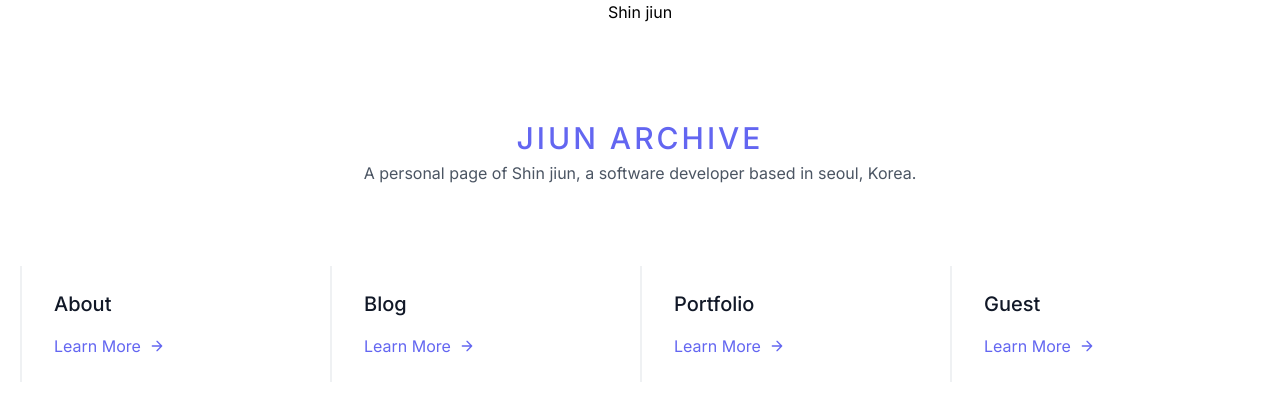
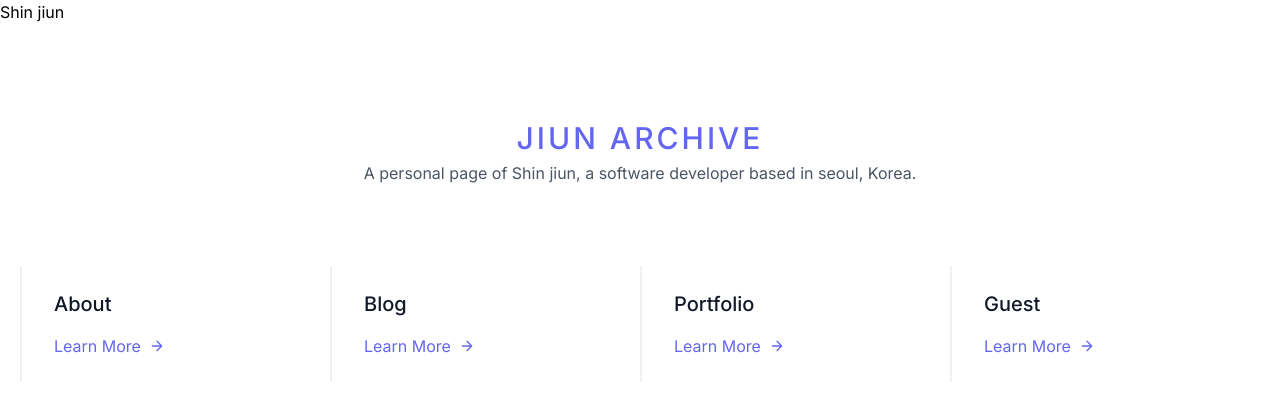
Before and after one commit to jiunshinn/jiun.dev, a Next.js app: page / in a window 1280 px wide. Shown: the top 420 px of the page. Built offline with nearby package versions, Linux system fonts and the light colour scheme.

Commit message:
title change

```diff
--- a/components/content.tsx
+++ b/components/content.tsx
@@ -13,7 +13,7 @@ export default function Content({name, content, href} : Props) {
             <Link href={href}>
             <p className="leading-relaxed text-base mb-4">{content}</p>
             <p className="text-indigo-500 inline-flex items-center">Learn More
-                <svg fill="none" stroke="currentColor" stroke-linecap="round" stroke-linejoin="round" stroke-width="2" className="w-4 h-4 ml-2" viewBox="0 0 24 24">
+                <svg fill="none" stroke="currentColor" strokeLinecap="round" strokeLinejoin="round" strokeWidth="2" className="w-4 h-4 ml-2" viewBox="0 0 24 24">
                 <path d="M5 12h14M12 5l7 7-7 7"></path>
                 </svg>
             </p>
--- a/components/layout.tsx
+++ b/components/layout.tsx
@@ -2,7 +2,7 @@ import Head from 'next/head'
 import Link from 'next/link'
 
 const name = 'Shin jiun'
-export const siteTitle = 'JIUN BLOG'
+export const siteTitle = 'JIUN ARCHIVE'
 
 export default function Layout({
   children,
@@ -10,7 +10,7 @@ export default function Layout({
   children: React.ReactNode
 }) {
   return (
-    <div>
+    <div >
       <Head>
         <link rel="icon" href="/favicon.ico" />
         <meta
@@ -26,10 +26,12 @@ export default function Layout({
         <meta name="og:title" content={siteTitle} />
         <meta name="twitter:card" content="summary_large_image" />
       </Head>
-      <header className='flex justify-center'>
-          <Link href="/" >
-              {name}
-          </Link>
+      <header >
+          <>
+            <Link href="/" >
+                {name}
+            </Link>
+          </>
       </header>
       <main>{children}</main>
     </div>
```
